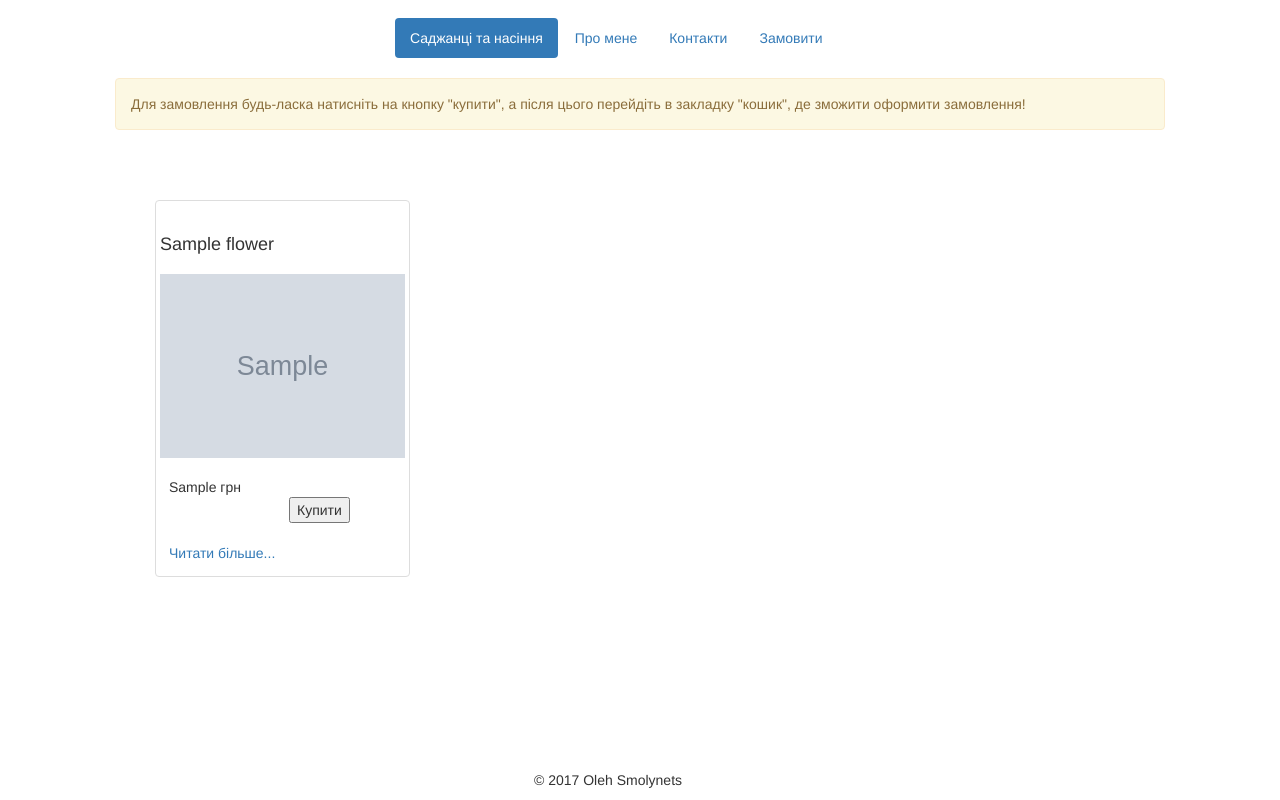
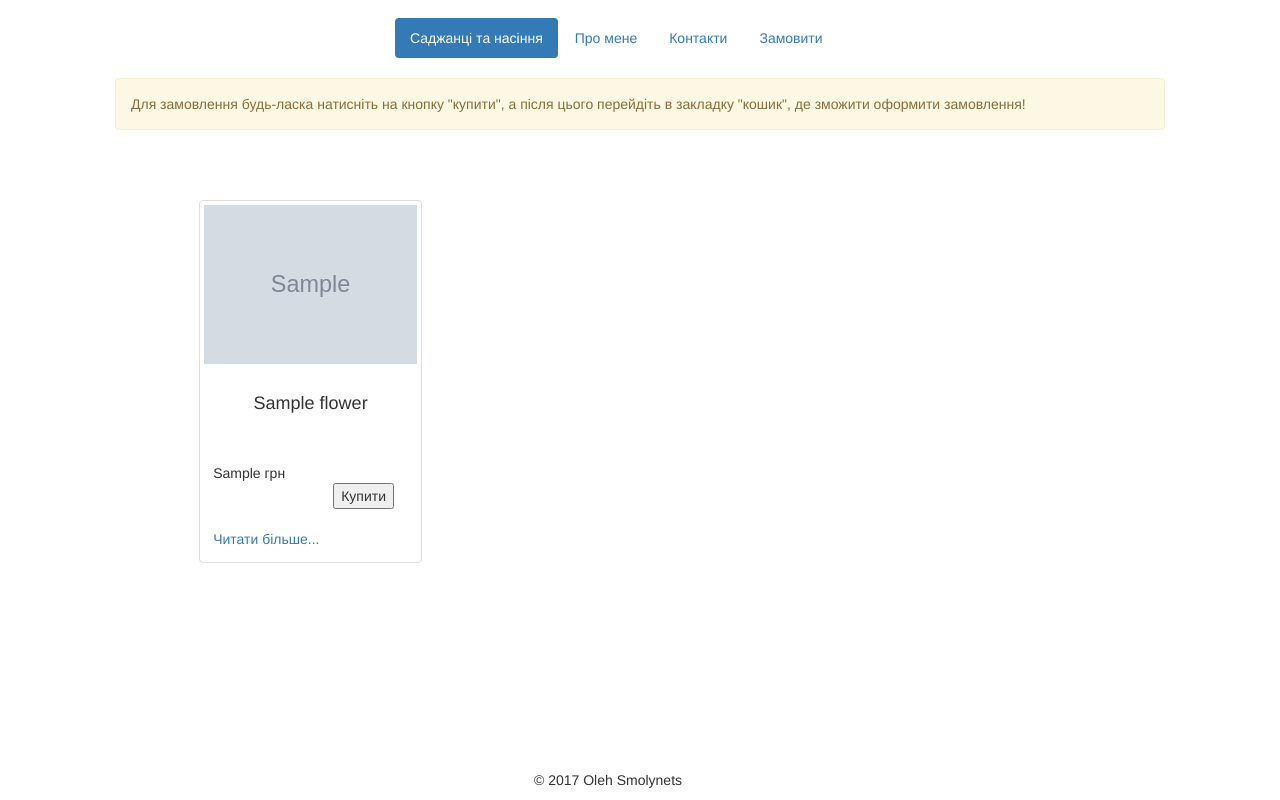
Before and after one commit to smolynets/mysite, a Django app: page / in a window 1280 px wide. Shown: the part 182-982 px from the top of the page. Run offline with Django 3.2, Linux system fonts and the light colour scheme; tables that the repository leaves empty hold one stand-in row (values such as "Sample post"); grey boxes marked "Sample" are stand-in pictures; some libraries are stand-ins or nearby versions.

Commit message:
test main.html

```diff
--- a/shop/static/css/my.css
+++ b/shop/static/css/my.css
@@ -7,6 +7,7 @@
 	height: 450px;
 	margin-top: 50px;
 	margin-bottom: 50px;
+	margin-left: 50px;
 
 }
 
@@ -26,7 +27,8 @@
 .title_lot{
 	margin-bottom: 20px;
 	margin-top: 30px;
-	margin-left: 0px;
+	text-align: center;
+        height: 20px;
 }
 
 .prise_lot{
@@ -89,7 +91,7 @@ footer {
 }
 
 #price_buy{
-	margin-top: 10px;
+	margin-top: 20px;
 }
 
 
@@ -132,7 +134,7 @@ footer {
 
 .to_basket{
 	margin-left: 120px;
-	margin-top: 20;
+        margin-top: 0px;
 }
 
 .to_buy{
--- a/shop/templates/shop/main.html
+++ b/shop/templates/shop/main.html
@@ -24,13 +24,14 @@
 
 
     <!-- Start Listing -->
-    <div class='row main_list'>
+   <!-- <div class='row main_list'>-->
+   <div class='row col-xs-10 col-xs-offset-1'>
 
       {% for fl in flowers %}
-      <div class="col-md-3 lot">
+     <div class="col-md-3 lot">
                 <div class="thumbnail">
-                <div class="title_lot"><h4>{{ fl.title }}</h4></div>
                     <img src="{{ fl.photo_main.url }}" alt="">
+                    <div class="title_lot"><h4>{{ fl.title }}</h4></div>
                     <div class="caption">
                         <div id='price_buy'>{{ fl.price }} грн
             <button class='to_basket' value='{{ fl.lat_title }}'>Купити</button></div>
--- a/shop/templates/shop/one_flower.html
+++ b/shop/templates/shop/one_flower.html
@@ -7,7 +7,8 @@
     {% block content %}
     <div class="alert alert-warning">
     {% if buy_status %}
-       В кошику {{count}} {{ fl_count }}. Ви можете ще обрати квіти або перейти в <a href='{% url "basket" %}'>кошик</a> для замовлення!
+       В кошику {{count}} {{ fl_count }}. Ви можете ще обрати квіти або перейти в <a
+href='{% url "basket" %}' class="buy_ajax">кошик</a> для замовлення!
       {% else %}
       Для замовлення будь-ласка натисніть на кнопку "купити", а після цього перейдіть в закладку "кошик", де зможити оформити замовлення!
       {% endif %}
```
